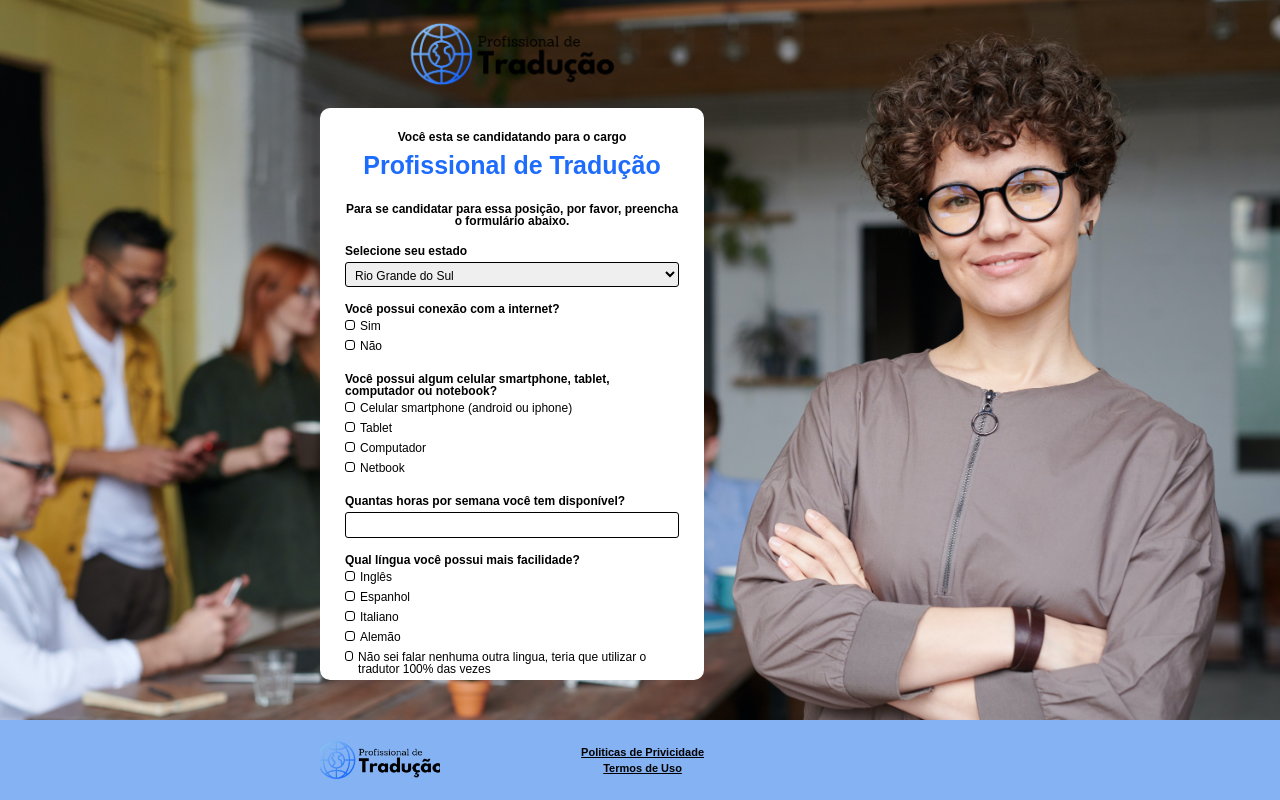
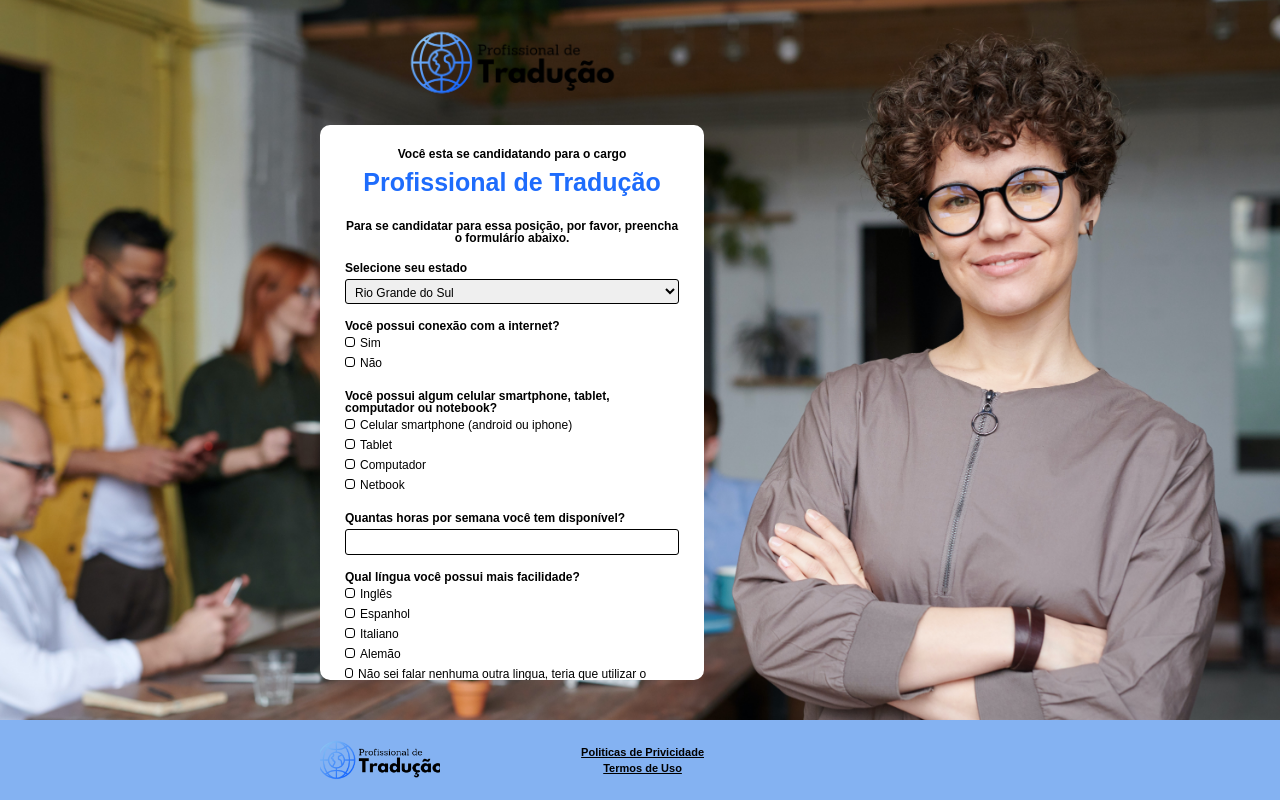
Before and after one commit to Mateusr337/translation-professional-page, a React (Create React App) app: page / in a window 1280 px wide. Built offline with nearby package versions, Linux system fonts and the light colour scheme.

Commit message:
fix: padding app image

```diff
--- a/src/styles/app.css
+++ b/src/styles/app.css
@@ -12,6 +12,7 @@
 .image-app {
   width: 230px;
   height: 150px;
+  padding: 10px 0;
   background-image: url("../assets/logo.png");
   background-position: center;
   background-repeat: no-repeat;
```
